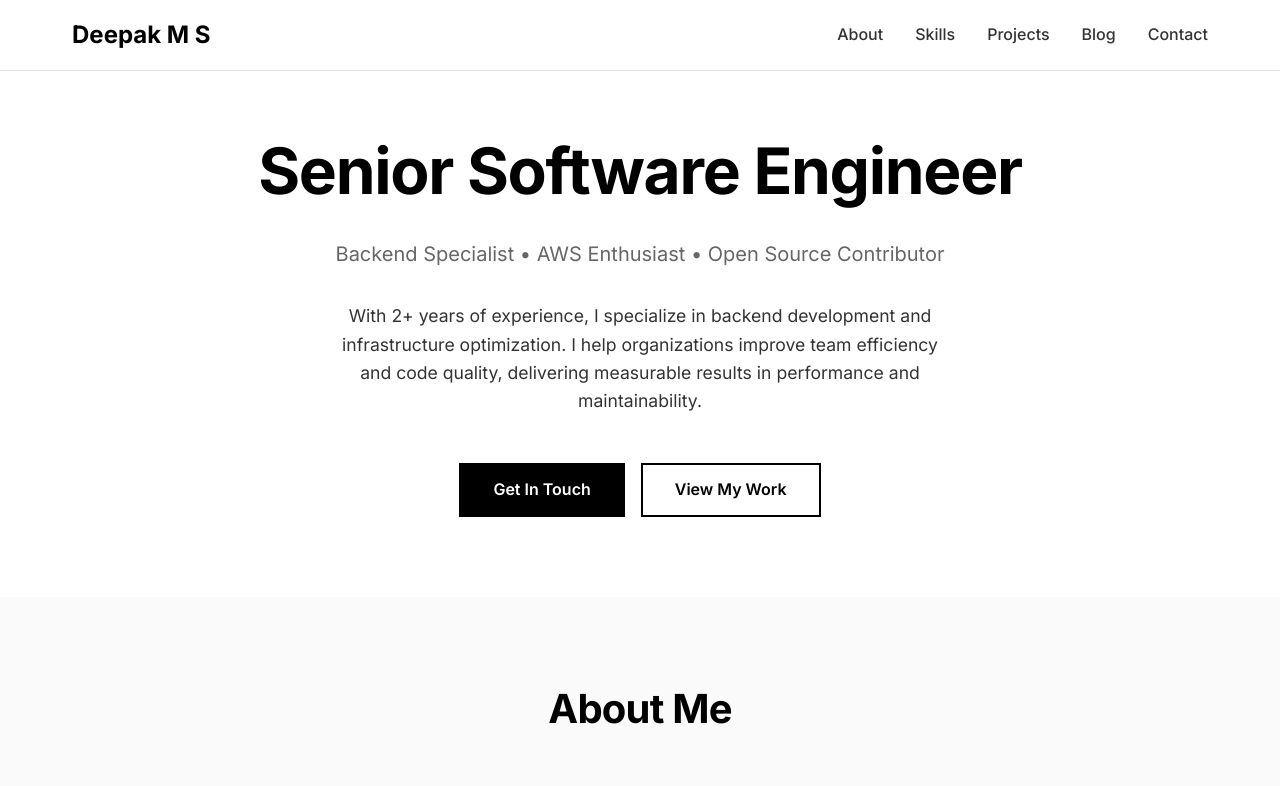
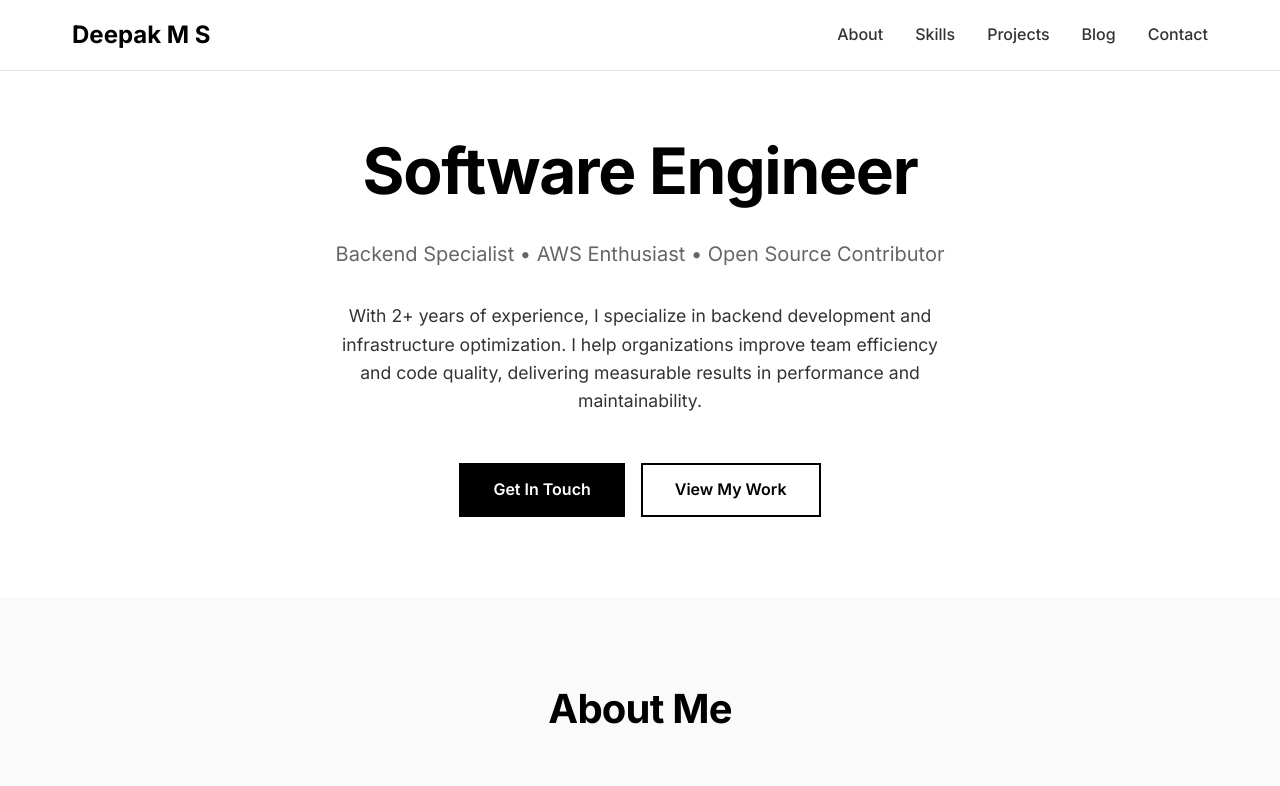
Before and after one commit to Deepak-coder80/Portfolio, a plain HTML site: page index.html in a window 1280 px wide. Shown: the top 786 px of the page. Drawn offline with Linux system fonts and the light colour scheme.

Commit message:
heading changed

```diff
--- a/index.html
+++ b/index.html
@@ -567,7 +567,7 @@
     <!-- Hero Section -->
     <section class="hero">
         <div class="hero-container">
-            <h1>Senior Software Engineer</h1>
+            <h1>Software Engineer</h1>
             <p class="hero-subtitle">Backend Specialist • AWS Enthusiast • Open Source Contributor</p>
             <p class="hero-description">
                 With 2+ years of experience, I specialize in backend development and infrastructure optimization.
```
